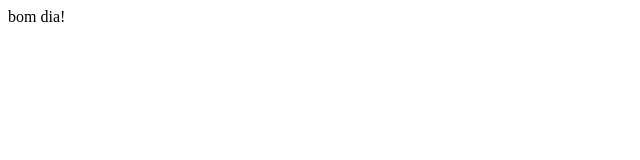
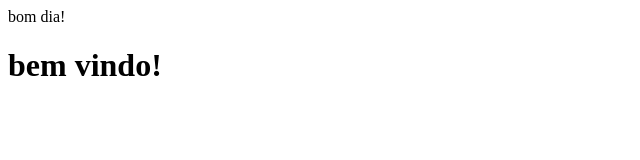
Before and after one commit to Gabri767/projeto2, a plain HTML site: page time/pessoas/index.html in a window 1280 px wide. Shown: the whole page, without its empty margins (0-640 px from the left). Drawn offline with Linux system fonts and the light colour scheme.

Commit message:
Update index.html

```diff
--- a/time/pessoas/index.html
+++ b/time/pessoas/index.html
@@ -1,5 +1,5 @@
 <!DOCTYPE html>
 bom dia!
 <h1>
-
+    bem vindo!
 </h1>
```
